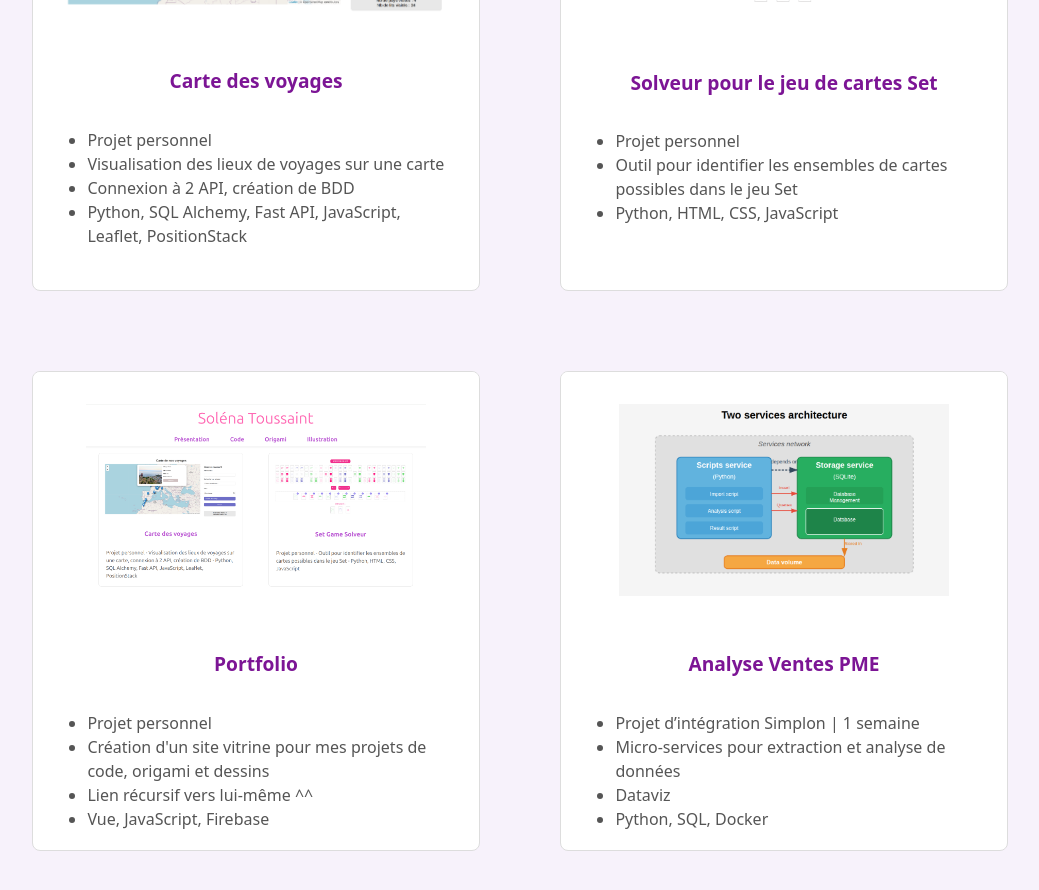
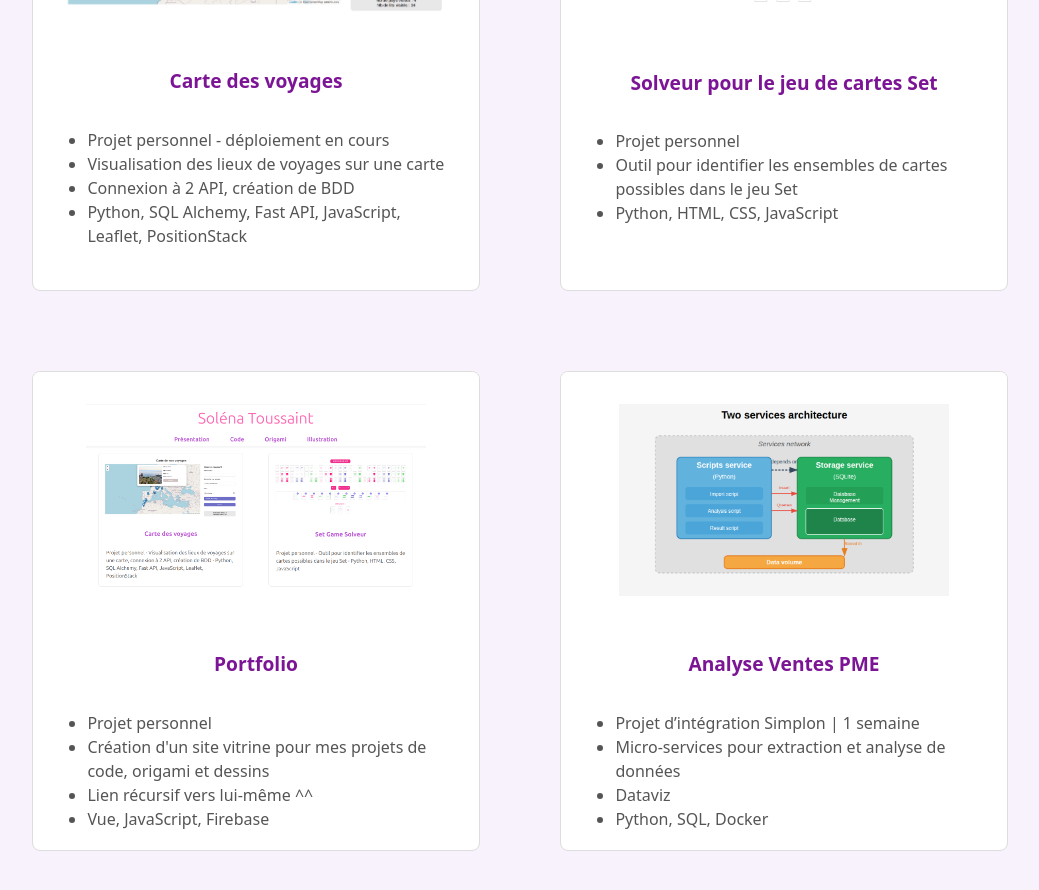
Before and after one commit to solena8/portfolio, a Vue app: page / in a window 1280 px wide. Shown: the part 1260-2150 px from the top of the page, without its empty margins (120-1159 px from the left). Built offline with nearby package versions, Linux system fonts and the light colour scheme.

Commit message:
precision code deploieemnt en cours

```diff
--- a/src/data/code.js
+++ b/src/data/code.js
@@ -5,7 +5,7 @@ const codeProjets = [
   new Projet(
     "Carte des voyages",
     [
-      "Projet personnel",
+      "Projet personnel - déploiement en cours",
       "Visualisation des lieux de voyages sur une carte",
       "Connexion à 2 API, création de BDD",
       "Python, SQL Alchemy, Fast API, JavaScript, Leaflet, PositionStack",
```
